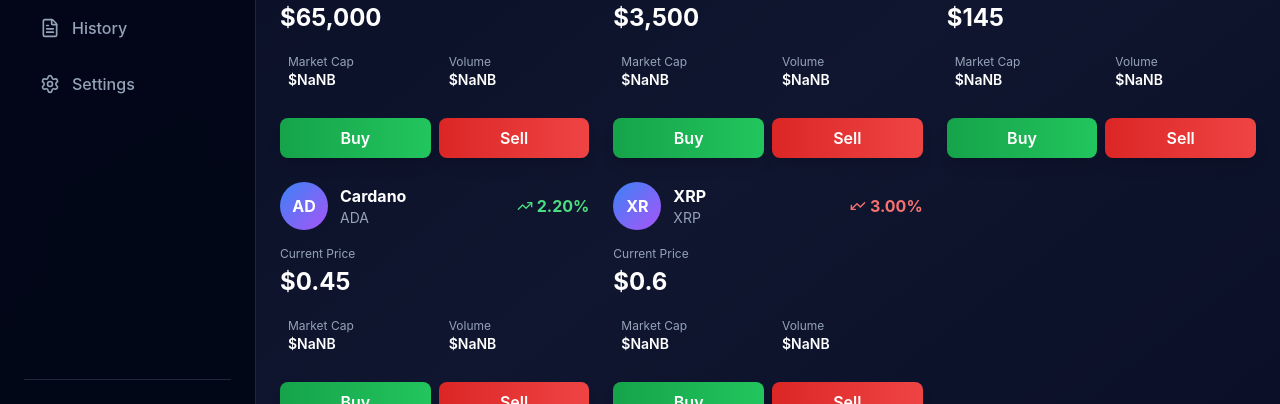
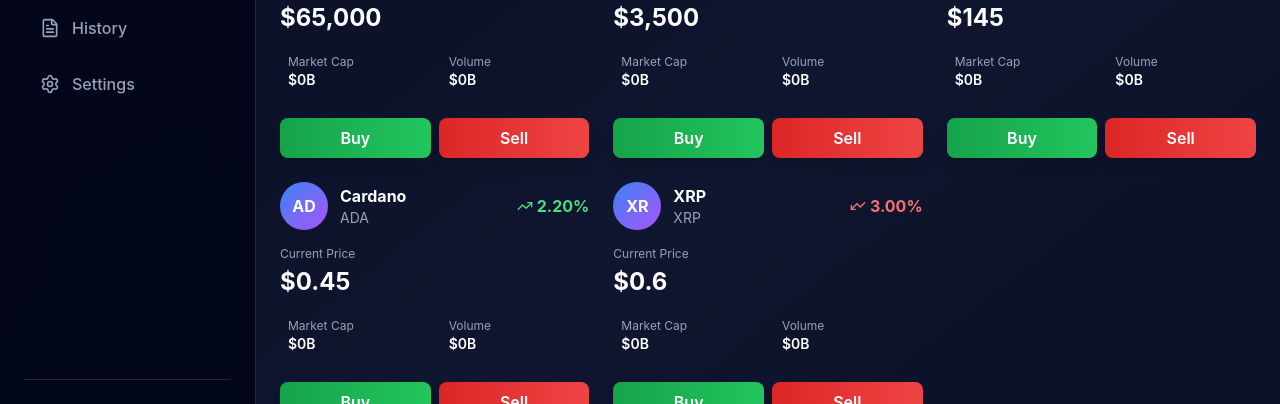
Before and after one commit to sandeepanandrai-pixel/MyDen, a React (Create React App) app in the folder frontend/: page /market in a window 1280 px wide. Shown: the part 324-728 px from the top of the page. Built offline with nearby package versions, Linux system fonts and the light colour scheme; no server answers; sample sign-in values are in the browser's storage.

Commit message:
Fix Market page crashes: Add null-safe operators for coin data

```diff
--- a/frontend/src/pages/Market.jsx
+++ b/frontend/src/pages/Market.jsx
@@ -122,17 +122,17 @@
                             <div className="space-y-3">
                                 <div>
                                     <p className="text-slate-400 text-xs mb-1">Current Price</p>
-                                    <p className="text-2xl font-bold text-white">${coin.current_price.toLocaleString()}</p>
+                                    <p className="text-2xl font-bold text-white">${coin.current_price?.toLocaleString() || '0'}</p>
                                 </div>
 
                                 <div className="grid grid-cols-2 gap-3">
                                     <div className="glass rounded-lg p-2">
                                         <p className="text-slate-400 text-xs">Market Cap</p>
-                                        <p className="text-white font-semibold text-sm">${(coin.market_cap / 1e9).toFixed(2)}B</p>
+                                        <p className="text-white font-semibold text-sm">${coin.market_cap ? (coin.market_cap / 1e9).toFixed(2) : '0'}B</p>
                                     </div>
                                     <div className="glass rounded-lg p-2">
                                         <p className="text-slate-400 text-xs">Volume</p>
-                                        <p className="text-white font-semibold text-sm">${(coin.total_volume / 1e9).toFixed(2)}B</p>
+                                        <p className="text-white font-semibold text-sm">${coin.total_volume ? (coin.total_volume / 1e9).toFixed(2) : '0'}B</p>
                                     </div>
                                 </div>
 
```
